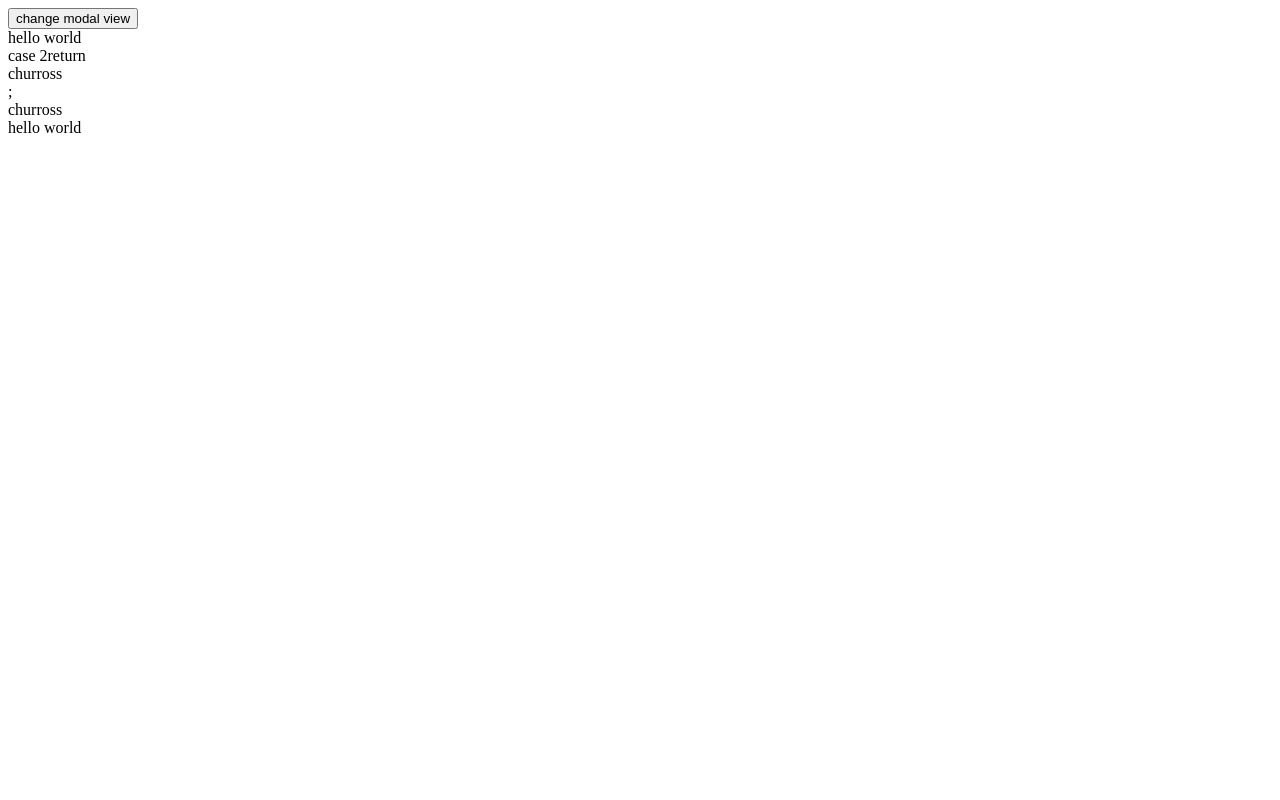
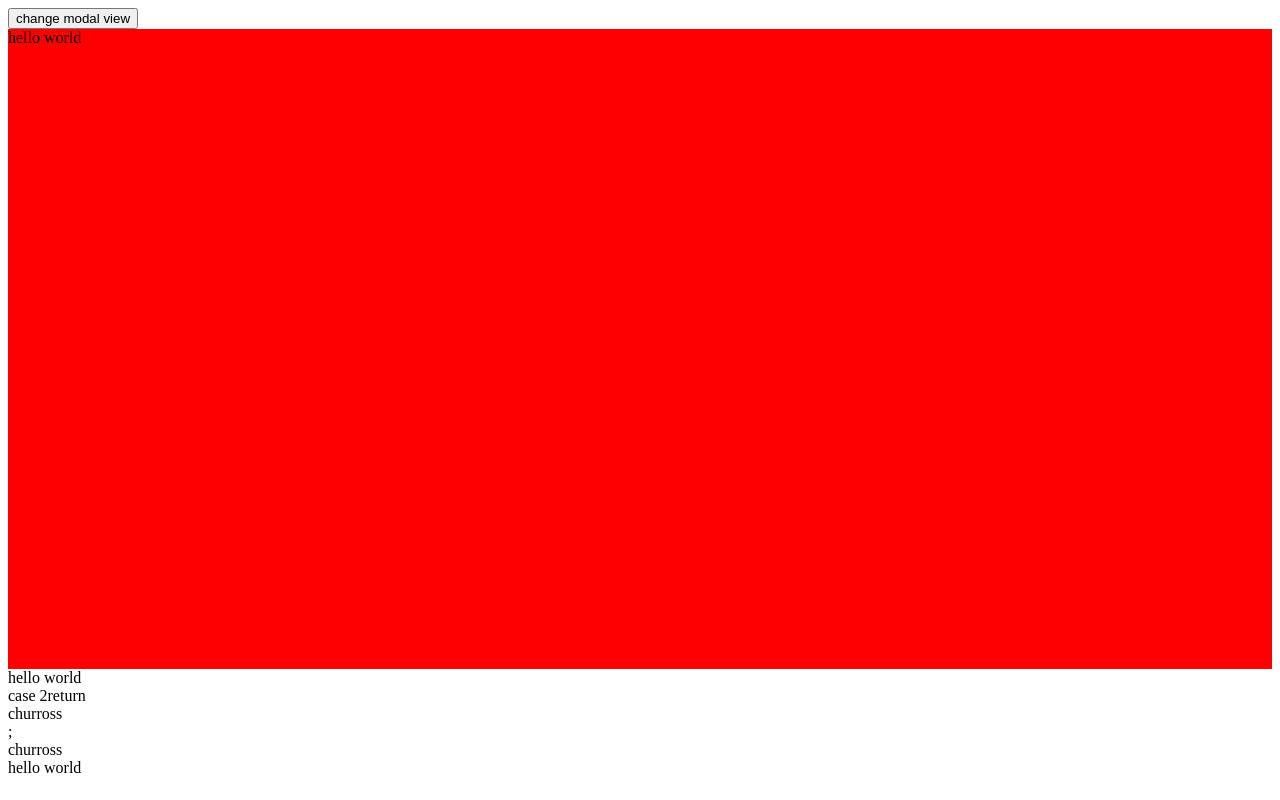
Before and after one commit to guilhermec-costa/SemanticReactComponents, a React (Vite) app in the folder packages/Test/: page / in a window 1280 px wide. Built offline with nearby package versions, Linux system fonts and the light colour scheme; no server answers.

Commit message:
adds useElementSize

```diff
--- a/packages/Test/src/App.tsx
+++ b/packages/Test/src/App.tsx
@@ -9,7 +9,8 @@ import {
   With,
   Desktop,
   useDevice,
-  useAsyncEffect
+  useAsyncEffect,
+  useElementSize
 } from "@semanticComponents/index";
 import { LegacyRef, useEffect, useRef, useState } from "react";
 
@@ -18,6 +19,8 @@ const App = () => {
     const componentRef = useRef(null);
     const divIntersecting = useIsIntersectingScreen(componentRef);
     const clickRef = useClickOutside(() => console.log("clicked outside component ref"));
+    const [ref, size] = useElementSize<HTMLDivElement>();
+    console.log(size)
 
     const device = useDevice(1200);
 
@@ -33,6 +36,7 @@ const App = () => {
 
     return <>
         <button onClick={toggleModalOpen} ref={componentRef}>change modal view</button>
+        <div style={{background: "red", height: "80vh"}} ref={ref}>hello world</div>
         <If
 					condition={modalOpen}
 					render={
--- a/packages/semanticComponents/src/hooks/useAsyncEffect.ts
+++ b/packages/semanticComponents/src/hooks/useAsyncEffect.ts
@@ -19,4 +19,5 @@ const useAsyncEffect = async (
 
 }
 
+
 export default useAsyncEffect;
--- /dev/null
+++ b/packages/semanticComponents/src/hooks/useElementSize.ts
@@ -0,0 +1,30 @@
+import React from "react"
+
+interface Dimensions {
+  width: number;
+  height: number;
+}
+const useElementSize = <T extends HTMLElement>():[React.RefObject<T>, Dimensions] => {
+  const [size, setSize] = React.useState<Dimensions>({width: 0, height: 0});
+  const elementRef = React.useCallback((node: T | null) => {
+    if(node !== null) {
+      const updateSize = () => {
+        setSize({
+          width: node.offsetWidth,
+          height: node.offsetHeight
+        });
+      }
+
+    updateSize();
+    const resizeObserver = new ResizeObserver(updateSize)
+    resizeObserver.observe(node);
+
+    return () => resizeObserver.disconnect();
+    }
+  }, [])
+
+  //@ts-ignore
+  return [elementRef as React.RefObject<T>, size];
+}
+
+export default useElementSize;
--- a/packages/semanticComponents/src/hooks/useInterval.ts
+++ b/packages/semanticComponents/src/hooks/useInterval.ts
@@ -1,9 +1,4 @@
 import React from "react";
-
-interface useIntervalProps {
-    callback: () => void;
-    delay: number;
-}
 
 const useInterval = (callback: () => void, delay: number) => {
   const cbRef = React.useRef(callback);
--- a/packages/semanticComponents/src/index.tsx
+++ b/packages/semanticComponents/src/index.tsx
@@ -13,6 +13,7 @@ import With from "./components/With";
 import Desktop from "./components/Desktop";
 import useDevice from "./hooks/useDevice";
 import useAsyncEffect from "./hooks/useAsyncEffect";
+import useElementSize from "./hooks/useElementSize";
 
 export {
   If,
@@ -29,5 +30,6 @@ export {
   With,
   Desktop,
   useDevice,
-  useAsyncEffect
+  useAsyncEffect,
+  useElementSize
 }
```
